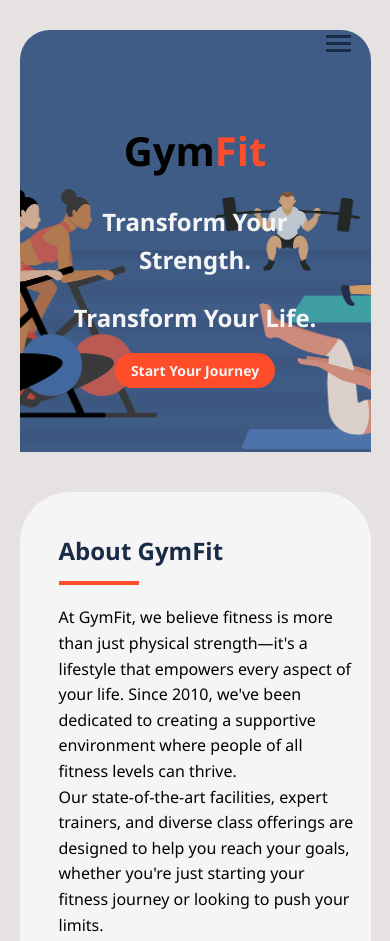
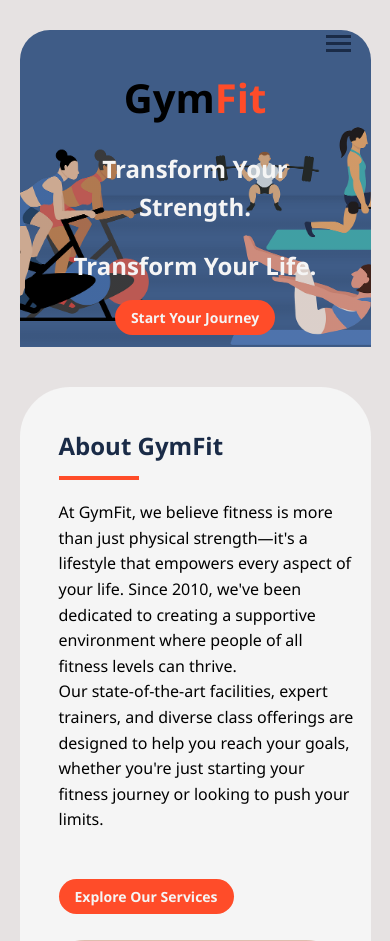
Before and after one commit to Doreenmongina/IYFproject1, a plain HTML site: page index.html in a window 390 px wide. Shown: the top 941 px of the page. Drawn offline with Linux system fonts and the light colour scheme.

Commit message:
Updated styles.css

```diff
--- a/styles.css
+++ b/styles.css
@@ -1206,7 +1206,8 @@ img:hover {
 /* Small Mobile Devices */
 @media (max-width: 480px) {
     .hero {
-        height: 50vh;
+        width:100%;
+        height: auto;
         border-radius: 30px 30px 0 0;
     }
 
```
